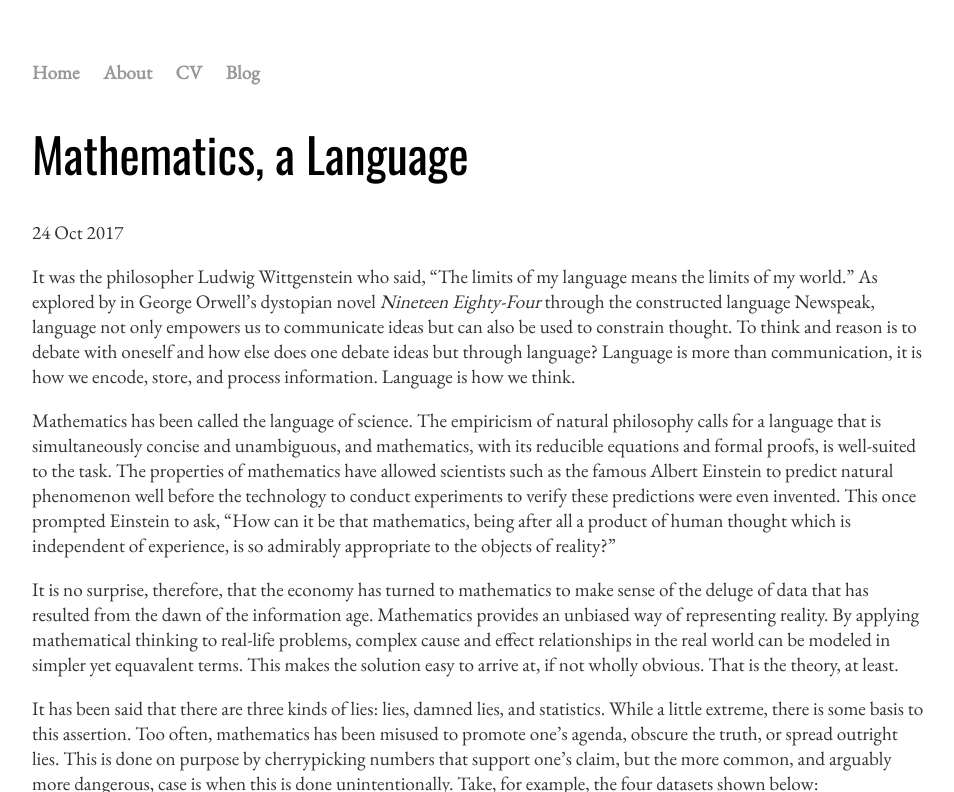
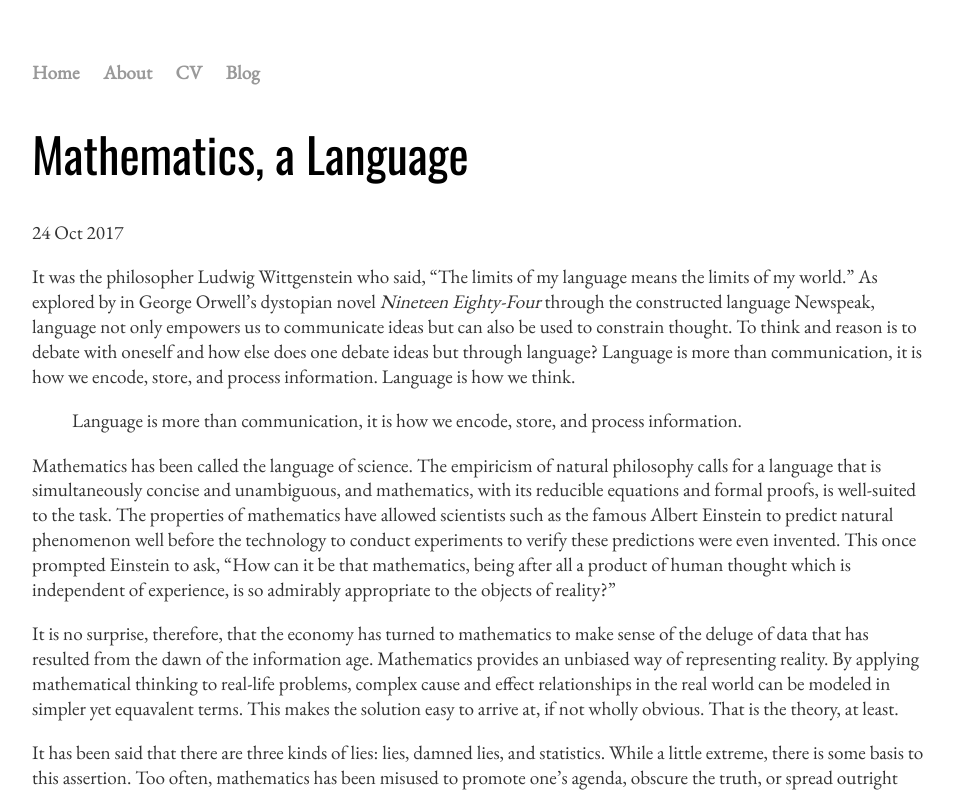
Before and after one commit to victorangeloblancada/victorangeloblancada.github.io-jekyll, a Jekyll site: the page built from _posts/2017-10-24-mathematics-a-language.md, in a window 1280 px wide and 900 px high, cut to the strip 0-792 px from the top of the window. Shown: the whole strip, without its empty margins (160-1114 px from the left). Built offline with Jekyll 4.4.1, drawn with Linux system fonts in a browser that asks for light colours; some of the changed text lies outside the part shown.

Commit message:
Update 2017-10-24-mathematics-a-language.md

```diff
--- a/_posts/2017-10-24-mathematics-a-language.md
+++ b/_posts/2017-10-24-mathematics-a-language.md
@@ -5,6 +5,8 @@
 ---
 
 It was the philosopher Ludwig Wittgenstein who said, "The limits of my language means the limits of my world." As explored by in George Orwell's dystopian novel *Nineteen Eighty-Four* through the constructed language Newspeak, language not only empowers us to communicate ideas but can also be used to constrain thought. To think and reason is to debate with oneself and how else does one debate ideas but through language? Language is more than communication, it is how we encode, store, and process information. Language is how we think.
+
+> Language is more than communication, it is how we encode, store, and process information.
 
 Mathematics has been called the language of science. The empiricism of natural philosophy calls for a language that is simultaneously concise and unambiguous, and mathematics, with its reducible equations and formal proofs, is well-suited to the task. The properties of mathematics have allowed scientists such as the famous Albert Einstein to predict natural phenomenon well before the technology to conduct experiments to verify these predictions were even invented. This once prompted Einstein to ask, "How can it be that mathematics, being after all a product of human thought which is independent of experience, is so admirably appropriate to the objects of reality?"
 
@@ -32,6 +34,8 @@
 
 These four datasets were constructed by the statistician Francis Anscombe to demonstrate the effect of outliers on statistical properties. While these datasets are purely academic, this is representative of a deeper problem with blind trust in descriptive statistics without a solid background in the underlying numerical theory. In our example, the data was for illustrative purposes only, but imagine what would happen if the data in the charts above were the results of a medical study on the safety of a new drug or an economic report meant to guide national fiscal policy.
 
+> A true thing, poorly expressed, is a lie.
+
 Stephen Fry once said, "A true thing, poorly expressed, is a lie." Mathematics is a language, but like all languages, it rests on us to master the language to avoid making mistakes, because with mathematics, mistakes rarely stay on a spreadsheet but instead form the basis for decisions that affect us all.
 
 The short term solution for most organizations would be to hire a data scientist, and not just any data scientist, but one with solid foundations in mathematics, information technology, and consulting to translate the real life problem to math and retranslate the mathematical solution to real life. The combination of high demand for the data science skillset and lack of supply of qualified employees leads not only to a mad rush for data talent but also overworked data teams.
```
